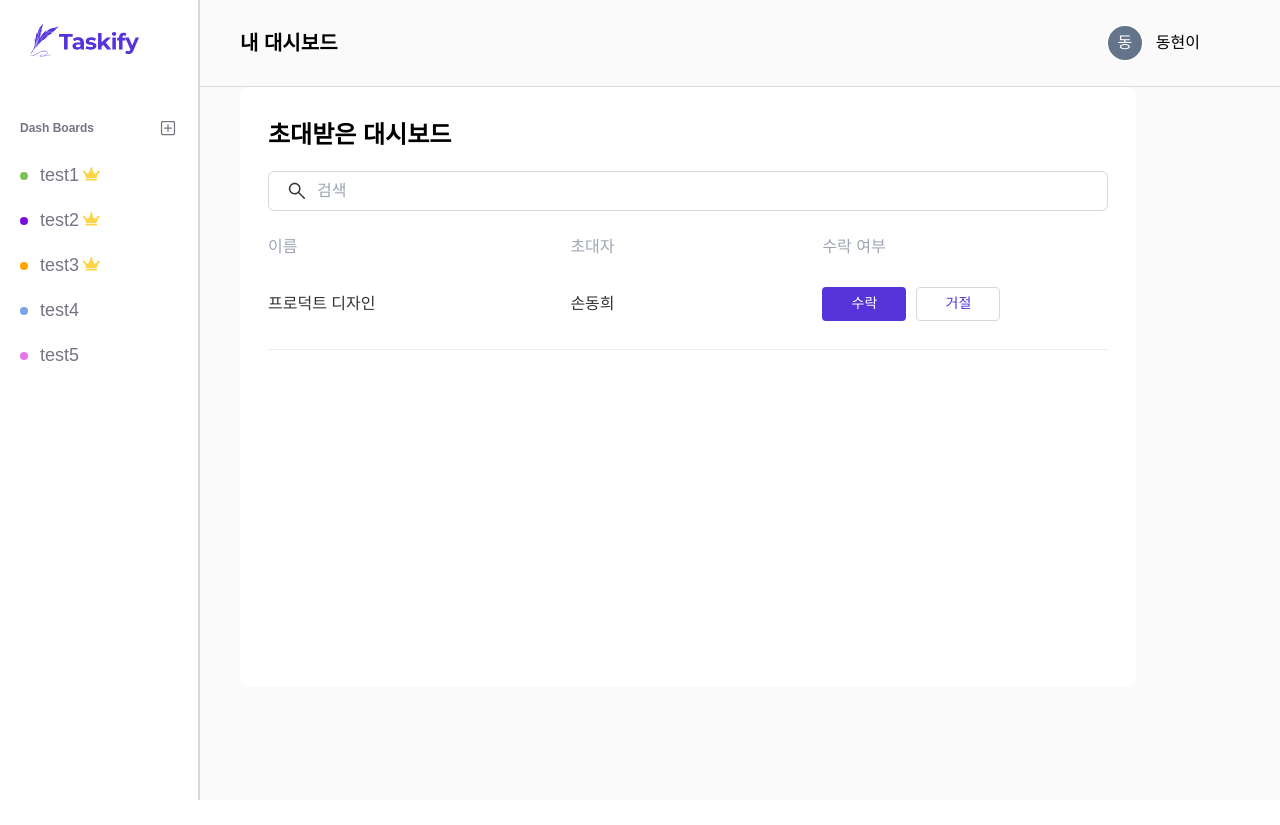
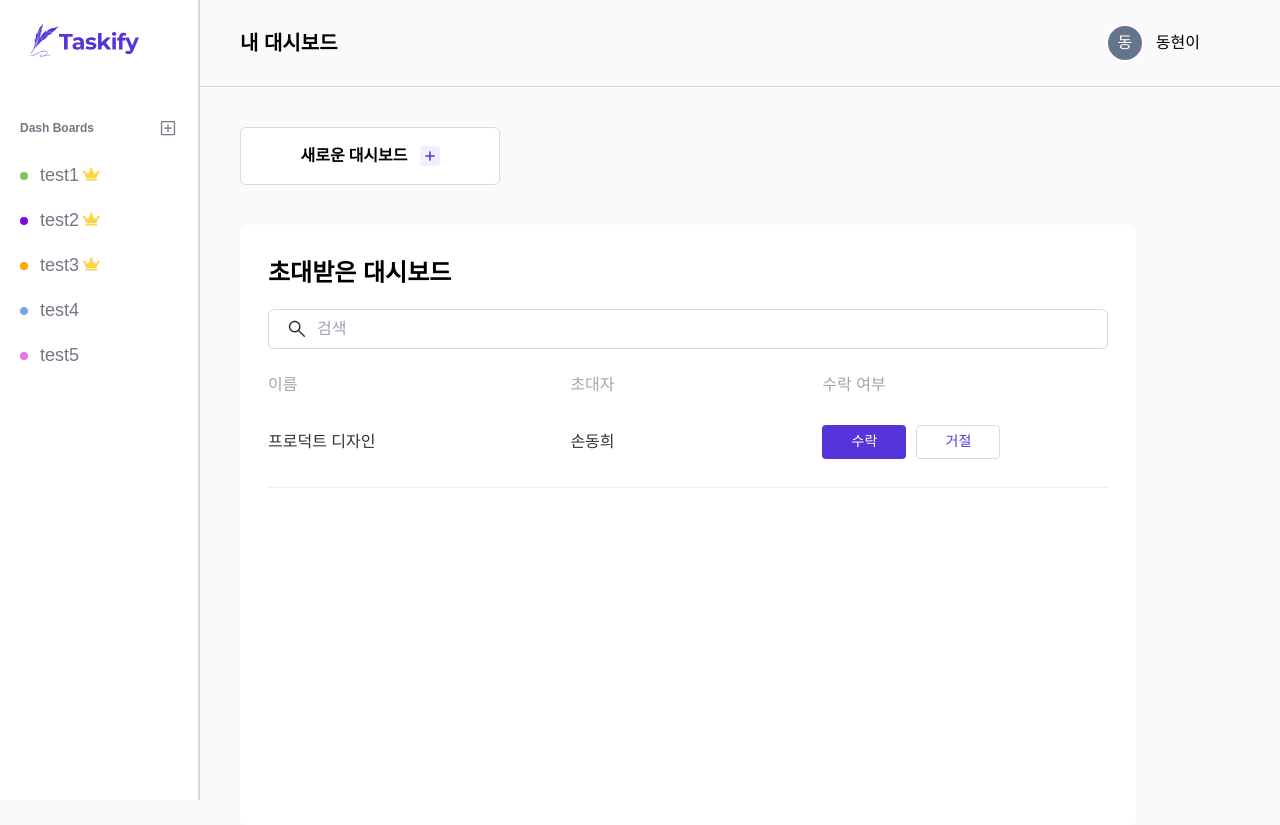
Before and after one commit to only-arrow-function/Taskify, a Next.js app: page /my-dashboard in a window 1280 px wide. Before the commit the page ends 800 px from the top, so only its background shows below. Built offline with nearby package versions, Linux system fonts and the light colour scheme.

Commit message:
Feat: add new-dashboard-button component

```diff
--- /dev/null
+++ b/components/dashboard/list/dashboard-button-list.tsx
@@ -0,0 +1,15 @@
+import NewDashboardAddButton from '@/components/buttons/domain/new-dashboard-add-button';
+
+const DashboardButtonList = () => {
+  return (
+    <section className="w-[80vw] my-6 ml-6 sm:w-[67vw] md:my-10 sm:ml-10 md:w-[70vw] xl:max-w-[1022px] lg:ml-10">
+      <ul>
+        <li>
+          <NewDashboardAddButton />
+        </li>
+      </ul>
+    </section>
+  );
+};
+
+export default DashboardButtonList;
--- a/pages/my-dashboard/index.tsx
+++ b/pages/my-dashboard/index.tsx
@@ -1,12 +1,14 @@
 import DashboardHeader from '@/components/dashboard/header/dashboard-header';
 import DashboardInvite from '@/components/dashboard/invite/dashboard-invite';
 import DashboardSectionLayout from '@/components/dashboard/layout/dashboard-section-layout';
+import DashboardButtonList from '@/components/dashboard/list/dashboard-button-list';
 import SideMenu from '@/components/side-menu/side-menu';
 
 const MyDashboard = () => {
   return (
     <DashboardSectionLayout>
       <DashboardHeader />
+      <DashboardButtonList />
       <DashboardInvite />
       <SideMenu />
     </DashboardSectionLayout>
```
Also changed, not shown: public/icon/no-invite.svg (renamed from public/icon/no-email.svg).
